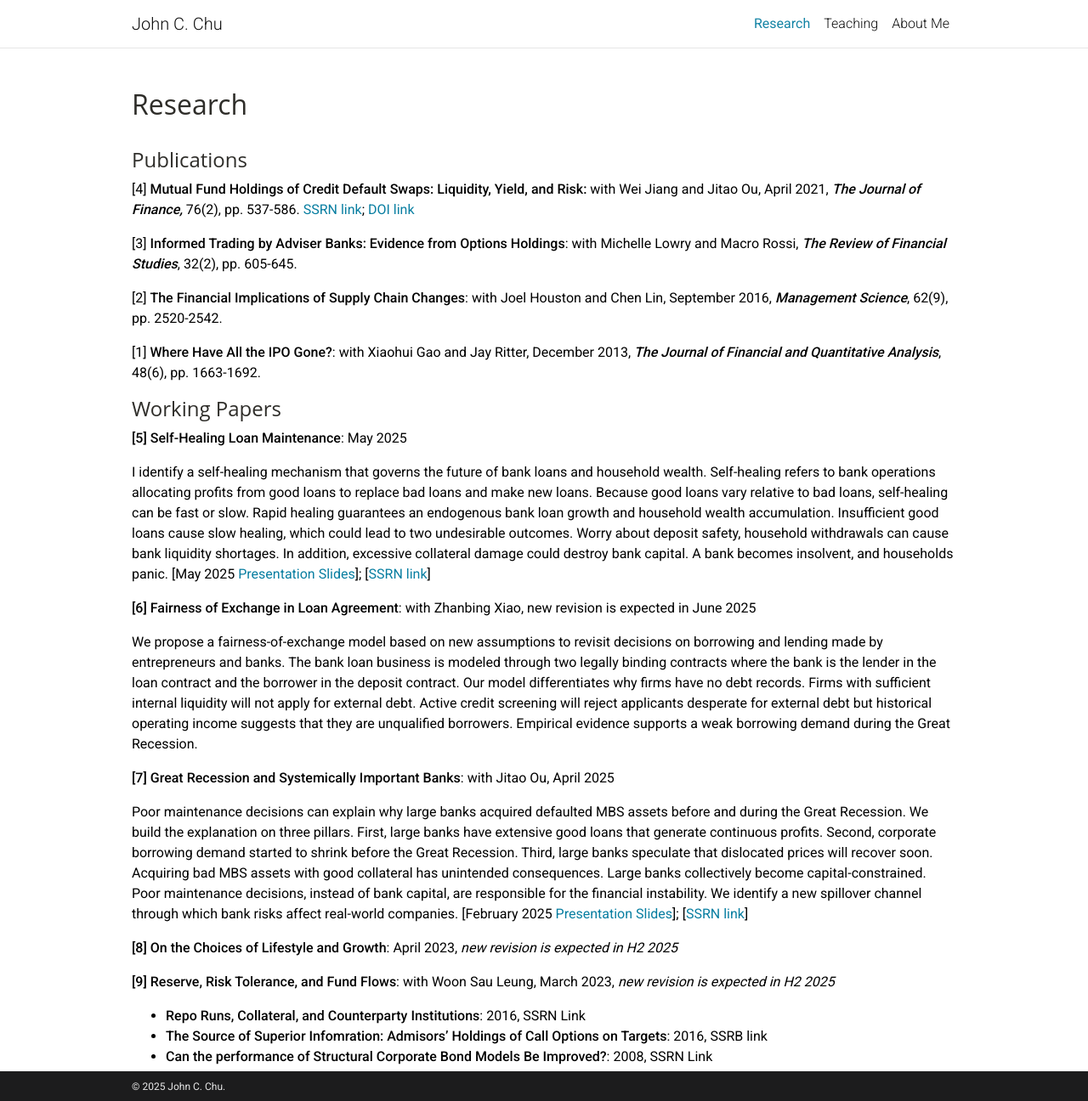
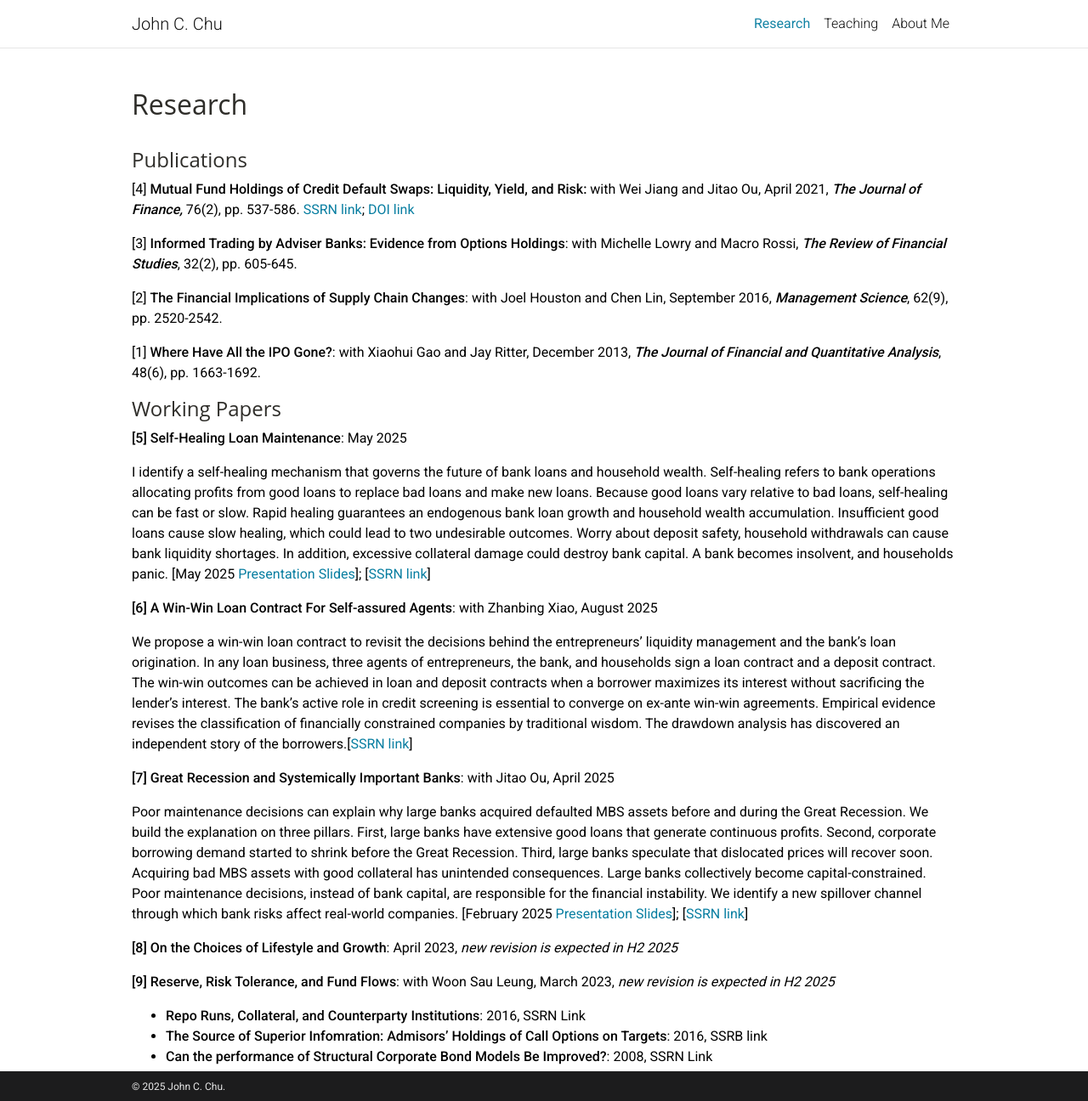
Before and after one commit to johnchu2022/website, a Jekyll site: the page built from _pages/research.md, in a window 1280 px wide and 1296 px high. Shown: the whole window at 85% size. Built offline with Jekyll 4.4.1, drawn with Linux system fonts in a browser that asks for light colours; a style sheet for code colours, icons or effects is not loaded.

Commit message:
Update Pages “research”

```diff
--- a/_pages/research.md
+++ b/_pages/research.md
@@ -21,9 +21,9 @@ nav: true
 
 I identify a self-healing mechanism that governs the future of bank loans and household wealth. Self-healing refers to bank operations allocating profits from good loans to replace bad loans and make new loans. Because good loans vary relative to bad loans, self-healing can be fast or slow. Rapid healing guarantees an endogenous bank loan growth and household wealth accumulation. Insufficient good loans cause slow healing, which could lead to two undesirable outcomes. Worry about deposit safety, household withdrawals can cause bank liquidity shortages. In addition, excessive collateral damage could destroy bank capital. A bank becomes insolvent, and households panic. [May 2025 [Presentation Slides](https://www.dropbox.com/scl/fi/3mfm2k3zaaiazvqgahr3f/Banks_pres.pdf?rlkey=j47jsowynn2mci74cix4e2wdz&dl=0)[](https://www.dropbox.com/scl/fi/3mfm2k3zaaiazvqgahr3f/Banks_pres.pdf?rlkey=j47jsowynn2mci74cix4e2wdz&dl=0)]; [[SSRN link](https://papers.ssrn.com/sol3/papers.cfm?abstract_id=4649359)]
 
-**\[6]** **Fairness of Exchange in Loan Agreement**: with Zhanbing Xiao, new revision is expected in June 2025
+**\[6]** **A Win-Win Loan Contract For Self-assured Agents**: with Zhanbing Xiao, August 2025
 
-We propose a fairness-of-exchange model based on new assumptions to revisit decisions on borrowing and lending made by entrepreneurs and banks. The bank loan business is modeled through two legally binding contracts where the bank is the lender in the loan contract and the borrower in the deposit contract. Our model differentiates why firms have no debt records. Firms with sufficient internal liquidity will not apply for external debt. Active credit screening will reject applicants desperate for external debt but historical operating income suggests that they are unqualified borrowers. Empirical evidence supports a weak borrowing demand during the Great Recession.
+We propose a win-win loan contract to revisit the decisions behind the entrepreneurs’ liquidity management and the bank’s loan origination. In any loan business, three agents of entrepreneurs, the bank, and households sign a loan contract and a deposit contract. The win-win outcomes can be achieved in loan and deposit contracts when a borrower maximizes its interest without sacrificing the lender’s interest. The bank’s active role in credit screening is essential to converge on ex-ante win-win agreements. Empirical evidence revises the classification of financially constrained companies by traditional wisdom. The drawdown analysis has discovered an independent story of the borrowers.[[SSRN link](https://papers.ssrn.com/sol3/papers.cfm?abstract_id=4649372)]
 
 **\[7]** **Great Recession and Systemically Important Banks**: with Jitao Ou, April 2025
 
```
